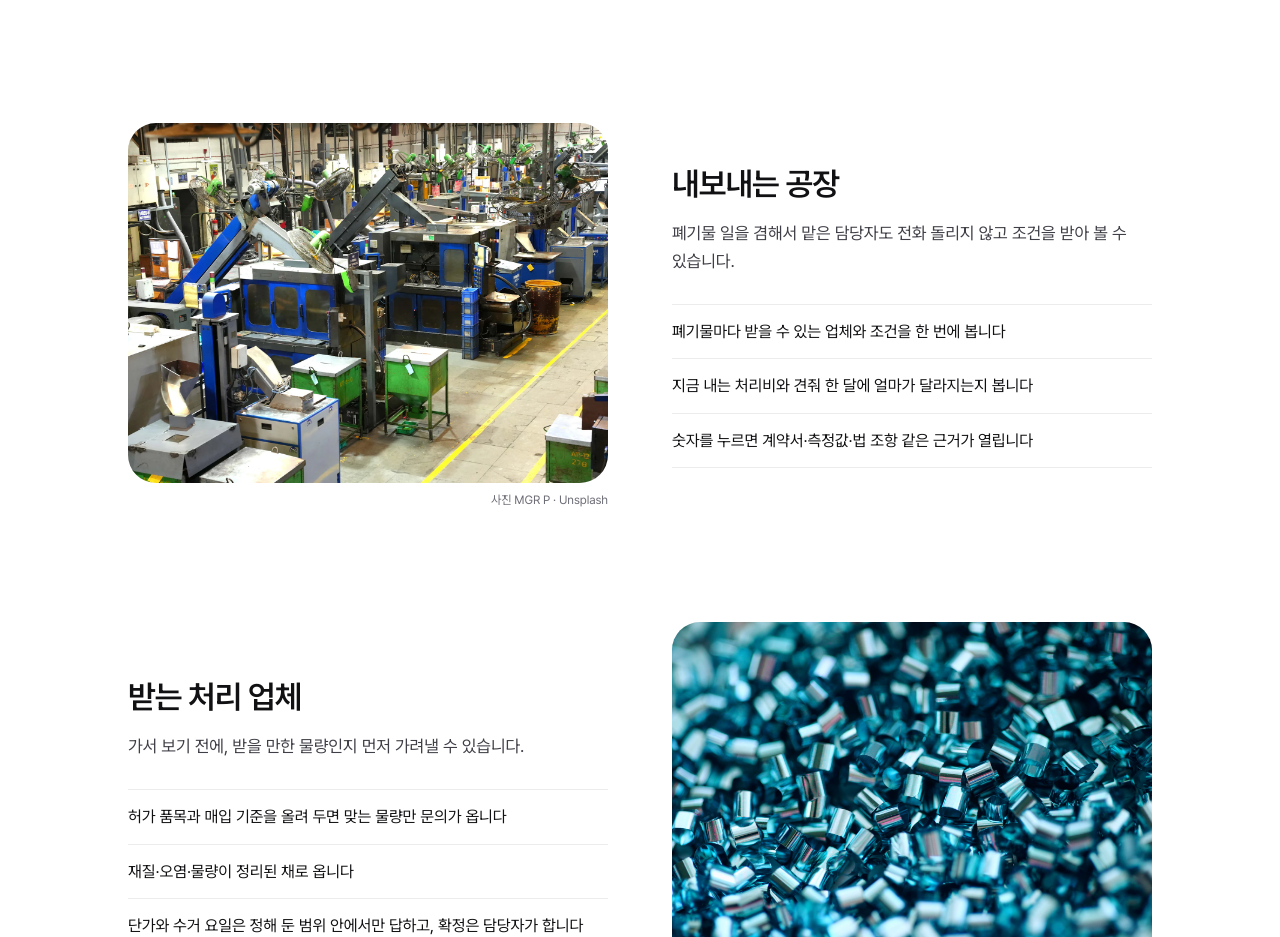
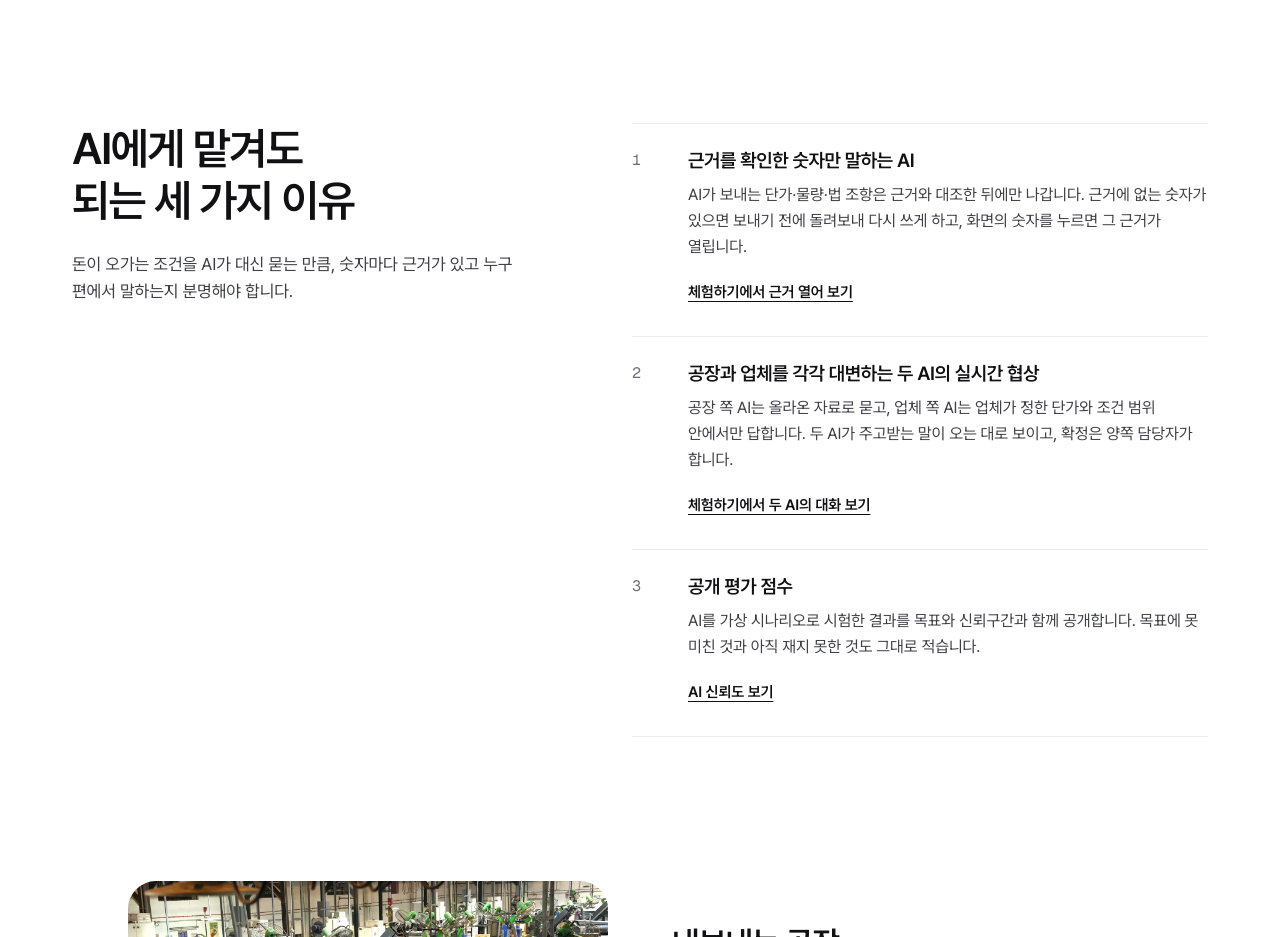
Before and after one commit to ReSource-AI-PNU/frontend, a Next.js app: page / in a window 1280 px wide. Shown: the part 4120-5057 px from the top of the page. Built offline with nearby package versions, Linux system fonts and the light colour scheme.

Commit message:
feat: 소개 화면에 다른 점 세 가지(근거를 확인한 숫자, 두 AI의 실시간 협상, 공개 평가)를 둠
- 각 항목에서 체험하기(근거 열어 보기, 두 AI의 대화)와 AI 신뢰도로 바로 간다

Co-Authored-By: Claude Opus 5.5 <noreply@anthropic.com>

```diff
--- a/src/app/(landing)/page.tsx
+++ b/src/app/(landing)/page.tsx
@@ -69,6 +69,25 @@ const SIDES: { photo: Photo; title: string; body: string; points: string[] }[] =
       "재질·오염·물량이 정리된 채로 옵니다",
       "단가와 수거 요일은 정해 둔 범위 안에서만 답하고, 확정은 담당자가 합니다",
     ],
+  },
+];
+
+/** 기술적으로 다른 점 세 가지. 각각 실제로 볼 수 있는 곳(체험하기, AI 신뢰도)으로 이어진다 */
+const DIFFERENTIATORS: { title: string; body: string; link: { href: string; label: string } }[] = [
+  {
+    title: "근거를 확인한 숫자만 말하는 AI",
+    body: "AI가 보내는 단가·물량·법 조항은 근거와 대조한 뒤에만 나갑니다. 근거에 없는 숫자가 있으면 보내기 전에 돌려보내 다시 쓰게 하고, 화면의 숫자를 누르면 그 근거가 열립니다.",
+    link: { href: "/demo", label: "체험하기에서 근거 열어 보기" },
+  },
+  {
+    title: "공장과 업체를 각각 대변하는 두 AI의 실시간 협상",
+    body: "공장 쪽 AI는 올라온 자료로 묻고, 업체 쪽 AI는 업체가 정한 단가와 조건 범위 안에서만 답합니다. 두 AI가 주고받는 말이 오는 대로 보이고, 확정은 양쪽 담당자가 합니다.",
+    link: { href: "/demo", label: "체험하기에서 두 AI의 대화 보기" },
+  },
+  {
+    title: "공개 평가 점수",
+    body: "AI를 가상 시나리오로 시험한 결과를 목표와 신뢰구간과 함께 공개합니다. 목표에 못 미친 것과 아직 재지 못한 것도 그대로 적습니다.",
+    link: { href: "/trust", label: "AI 신뢰도 보기" },
   },
 ];
 
@@ -250,6 +269,32 @@ export default function LandingPage() {
         </div>
       </section>
 
+      {/* 다른 점 */}
+      <section aria-labelledby="why-trust" className="mx-auto grid max-w-[1200px] gap-x-20 gap-y-10 px-5 pt-24 lg:grid-cols-[minmax(0,5fr)_minmax(0,6fr)] lg:px-8 lg:pt-36">
+        <div>
+          <h2 id="why-trust" className={`${h2} max-w-[13ch]`}>
+            AI에게 맡겨도 되는 세 가지 이유
+          </h2>
+          <p className="mt-6 max-w-[30rem] text-[17px] leading-relaxed text-ink-2">
+            돈이 오가는 조건을 AI가 대신 묻는 만큼, 숫자마다 근거가 있고 누구 편에서 말하는지 분명해야 합니다.
+          </p>
+        </div>
+        <ol className="divide-y divide-line border-y border-line">
+          {DIFFERENTIATORS.map((item, index) => (
+            <li key={item.title} className="grid gap-x-6 gap-y-1.5 py-6 sm:grid-cols-[2rem_minmax(0,1fr)]">
+              <span className="num text-[15px] text-muted">{index + 1}</span>
+              <div>
+                <h3 className="text-[19px] leading-snug font-semibold tracking-[-0.02em]">{item.title}</h3>
+                <p className="mt-2 text-[16px] leading-relaxed text-ink-2">{item.body}</p>
+                <Link href={item.link.href} className="mt-3 inline-flex min-h-10 items-center text-[15px] font-semibold text-ink underline underline-offset-4">
+                  {item.link.label}
+                </Link>
+              </div>
+            </li>
+          ))}
+        </ol>
+      </section>
+
       {/* 양쪽 */}
       <section className="mx-auto max-w-[1200px] space-y-20 px-5 py-24 lg:space-y-28 lg:px-8 lg:py-36">
         {SIDES.map((side, index) => (
```
